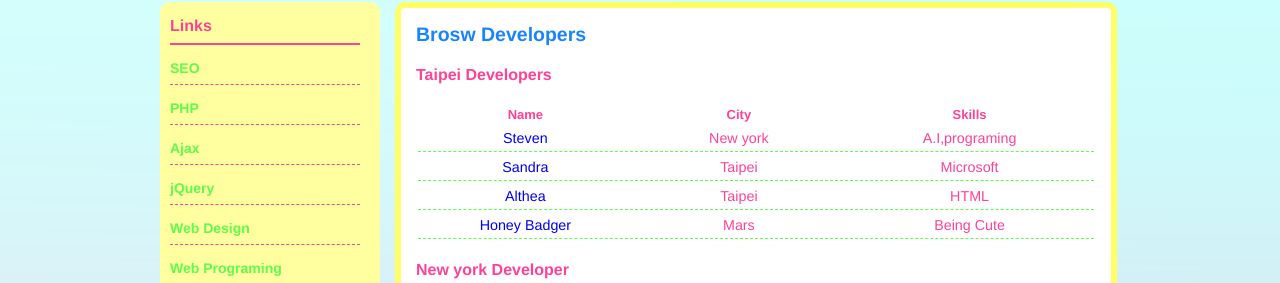
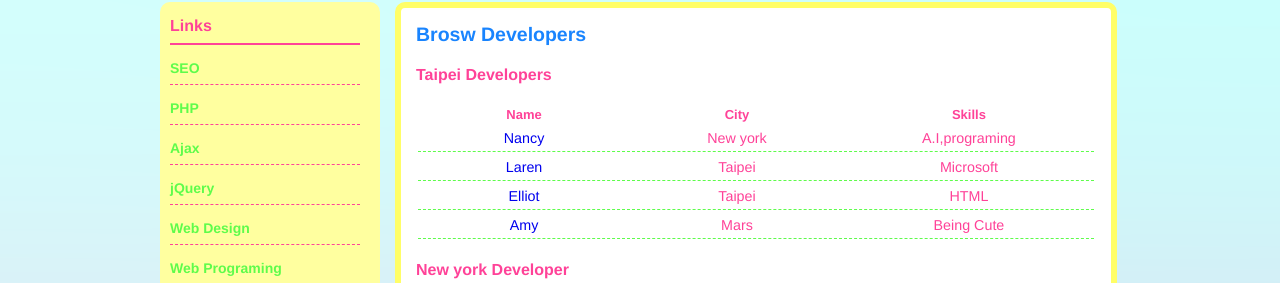
Before and after one commit to yobadger/Test, a plain HTML site: page browse.html in a window 1280 px wide. Shown: the part 152-435 px from the top of the page. Drawn offline with Linux system fonts and the light colour scheme.

Commit message:
Update browse.html

```diff
--- a/browse.html
+++ b/browse.html
@@ -51,22 +51,22 @@
 		</thead>
 		<tbody>
 			<tr>
-			 <td><a href="about.html">Steven</td>
+			 <td><a href="about.html">Nancy</td>
 			 <td>New york</td>
 			 <td>A.I,programing</td>
 			</tr>
 			<tr>
-			 <td><a href="about.html">Sandra</td>
+			 <td><a href="about.html">Laren</td>
 			 <td>Taipei</td>
 			 <td>Microsoft</td>
 			</tr>
 			<tr>
-			 <td><a href="about.html">Althea</td>
+			 <td><a href="about.html">Elliot</td>
 			 <td>Taipei</td>
 			 <td>HTML</td>
 			</tr>
 			<tr>
-			 <td><a href="about.html">Honey Badger</td>
+			 <td><a href="about.html">Amy</td>
 			 <td>Mars</td>
 			 <td>Being Cute</td>
 			</tr>
```
